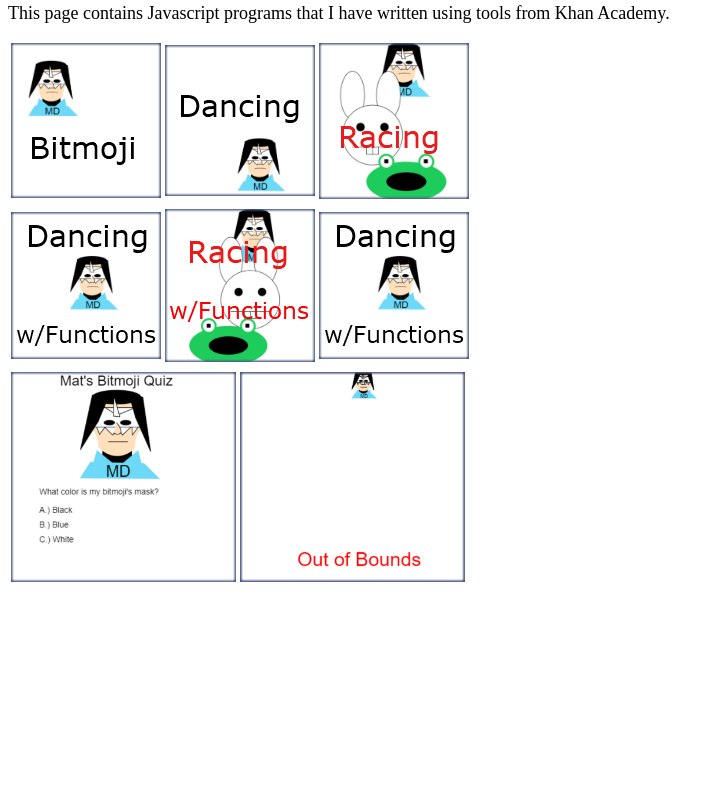
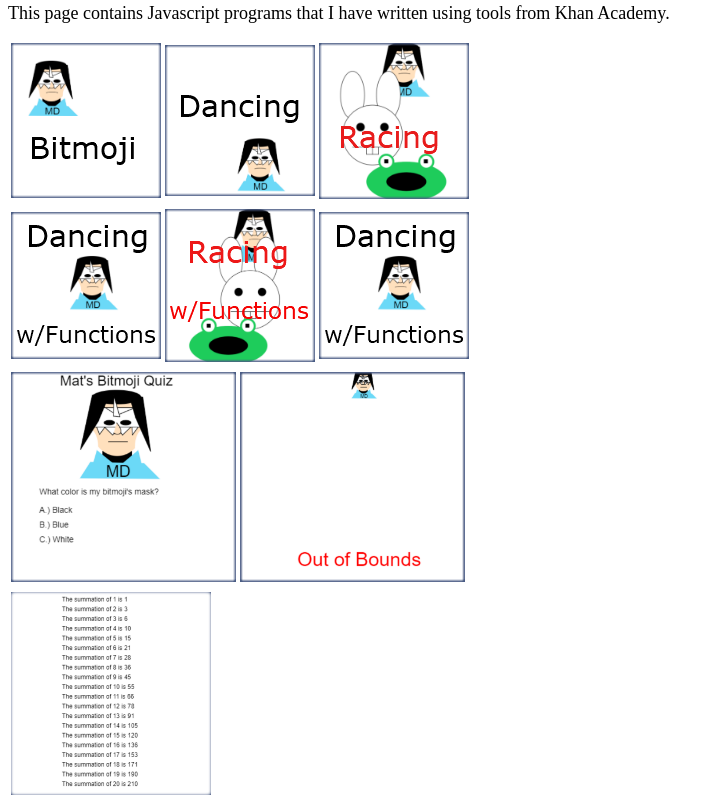
Before and after one commit to mathewdeion2/mathewdeion2.github.io, a plain HTML site: page javascripts.html in a window 1280 px wide. Shown: the part 349-1159 px from the top of the page, without its empty margins (0-724 px from the left). Before the commit the page ends 946 px from the top, so only its background shows below. Drawn offline with Linux system fonts and the light colour scheme.

Commit message:
Update javascripts.html

```diff
--- a/javascripts.html
+++ b/javascripts.html
@@ -99,5 +99,17 @@
         <thead>
     </table>
 
+    <table>
+        <thead>
+            <tr>
+                <th>
+                    <a href="https://www.khanacademy.org/computer-programming/deion_sum/5732663917641728">
+                    <img src="For Loop Summation.png">
+                    </a>
+                </th>
+            </tr>
+        <thead>
+    </table>
+
     </body>
 </html>
```
